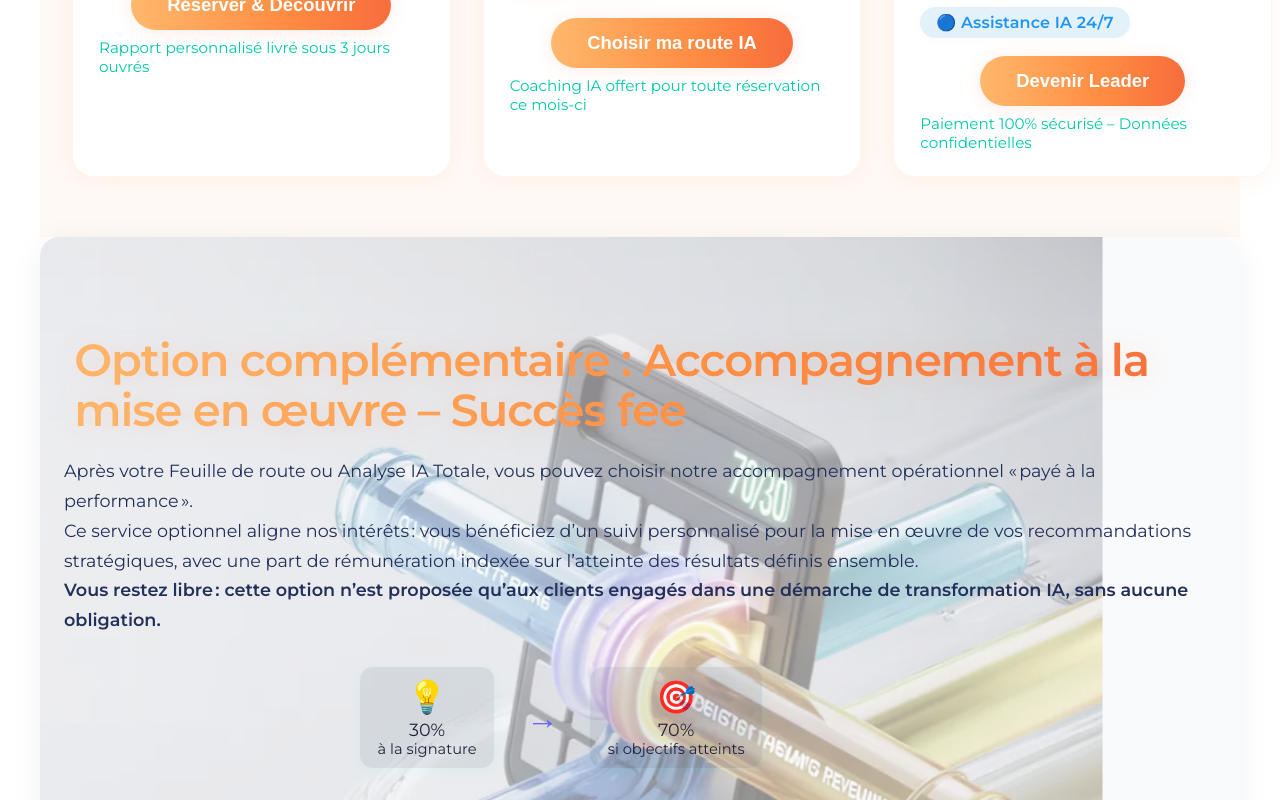
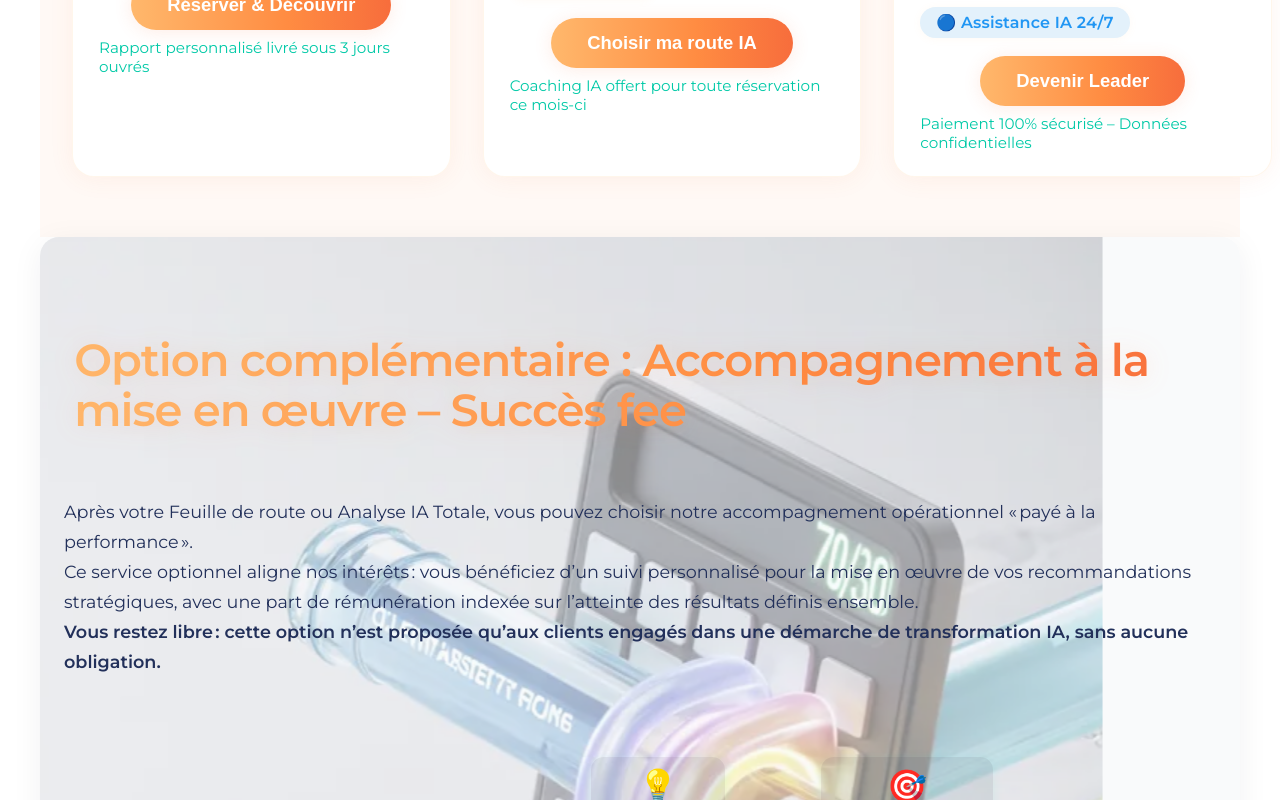
Before and after one commit to iSkyceman/landingSobre, a Next.js app: page / in a window 1280 px wide. Shown: the part 2000-2800 px from the top of the page. Built offline with nearby package versions, Linux system fonts and the light colour scheme.

Commit message:
fix(succesFee): harmonise alignement et responsive selon layout global

```diff
--- a/src/components/SuccesFee/SuccesFee.tsx
+++ b/src/components/SuccesFee/SuccesFee.tsx
@@ -1,9 +1,10 @@
+
 import styles from "./SuccesFee.module.css";
 import Image from "next/image";
 
 export default function SuccesFee() {
   return (
-    <section className={styles.succesFeeSection}>
+    <section className={`${styles.succesFeeSection} max-w-7xl mx-auto px-4 sm:px-8`}>
       {/* Image de fond translucide */}
       <div className={styles.backgroundImage}>
         <Image
@@ -17,32 +18,64 @@ export default function SuccesFee() {
         />
       </div>
 
-      <div className={styles.contentLeft}>
-        <h2 className={styles.titleLeft}>
+      <div
+        className={styles.contentLeft}
+        style={{ display: "flex", flexDirection: "column", gap: "1.5rem" }}
+      >
+        <h2 className={`${styles.titleLeft} text-center sm:text-left`}>
           Option complémentaire : Accompagnement à la mise en œuvre – Succès fee
         </h2>
-        <p className={styles.descriptionLeft}>
-          Après votre Feuille de route ou Analyse IA Totale, vous pouvez choisir notre accompagnement opérationnel « payé à la performance ».<br />
-          Ce service optionnel aligne nos intérêts : vous bénéficiez d’un suivi personnalisé pour la mise en œuvre de vos recommandations stratégiques, avec une part de rémunération indexée sur l’atteinte des résultats définis ensemble.<br />
-          <b>Vous restez libre : cette option n’est proposée qu’aux clients engagés dans une démarche de transformation IA, sans aucune obligation.</b>
+
+        <p className={`${styles.descriptionLeft} text-center sm:text-left`}>
+          Après votre Feuille de route ou Analyse IA Totale, vous pouvez choisir notre accompagnement
+          opérationnel « payé à la performance ».
+          <br />
+          Ce service optionnel aligne nos intérêts : vous bénéficiez d’un suivi personnalisé pour la
+          mise en œuvre de vos recommandations stratégiques, avec une part de rémunération indexée
+          sur l’atteinte des résultats définis ensemble.
+          <br />
+          <b>
+            Vous restez libre : cette option n’est proposée qu’aux clients engagés dans une démarche de
+            transformation IA, sans aucune obligation.
+          </b>
         </p>
 
         {/* Mini schéma pédagogique */}
-        <div className={styles.miniSchema}>
+        <div
+          className={styles.miniSchema}
+          style={{ display: "flex", justifyContent: "center", gap: "2rem" }}
+          aria-label="Schéma pédagogique"
+        >
           <span className={styles.step}>
-            <span aria-hidden="true" className={styles.emoji}>💡</span>
-            30%<br /><small>à la signature</small>
+            <span aria-hidden="true" className={styles.emoji}>
+              💡
+            </span>
+            30%
+            <br />
+            <small>à la signature</small>
           </span>
           <span className={styles.arrow}>→</span>
           <span className={styles.step}>
-            <span aria-hidden="true" className={styles.emoji}>🎯</span>
-            70%<br /><small>si objectifs atteints</small>
+            <span aria-hidden="true" className={styles.emoji}>
+              🎯
+            </span>
+            70%
+            <br />
+            <small>si objectifs atteints</small>
           </span>
         </div>
 
         {/* Témoignages */}
-        <div className={styles.testimonialsRow}>
-          <div className={styles.testimonial}>
+        <div
+          className={styles.testimonialsRow}
+          style={{
+            display: "flex",
+            flexDirection: "column",
+            gap: "1.5rem",
+            alignItems: "center",
+          }}
+        >
+          <div className={styles.testimonial} style={{ maxWidth: "95%" }}>
             <div className={styles.avatarWrapperSquare}>
               <Image
                 src="/images/bloc2.png"
@@ -55,12 +88,13 @@ export default function SuccesFee() {
             </div>
             <div>
               <p className={styles.testimonialText}>
-                “L’équipe a su comprendre nos enjeux et adapter l’IA à nos process, sans jamais survendre les résultats. Nous avons avancé ensemble, étape par étape.”
+                “L’équipe a su comprendre nos enjeux et adapter l’IA à nos process, sans jamais
+                survendre les résultats. Nous avons avancé ensemble, étape par étape.”
               </p>
               <p className={styles.testimonialAuthor}>Pierre L., CEO, Industrie</p>
             </div>
           </div>
-          <div className={styles.testimonial}>
+          <div className={styles.testimonial} style={{ maxWidth: "95%" }}>
             <div className={styles.avatarWrapperSquare}>
               <Image
                 src="/images/bloc1.png"
@@ -73,7 +107,8 @@ export default function SuccesFee() {
             </div>
             <div>
               <p className={styles.testimonialText}>
-                “Un accompagnement pragmatique, une vraie écoute, et des résultats concrets dès les premières semaines.”
+                “Un accompagnement pragmatique, une vraie écoute, et des résultats concrets dès les
+                premières semaines.”
               </p>
               <p className={styles.testimonialAuthor}>Sophie M., Responsable Opérations, Services</p>
             </div>
```
